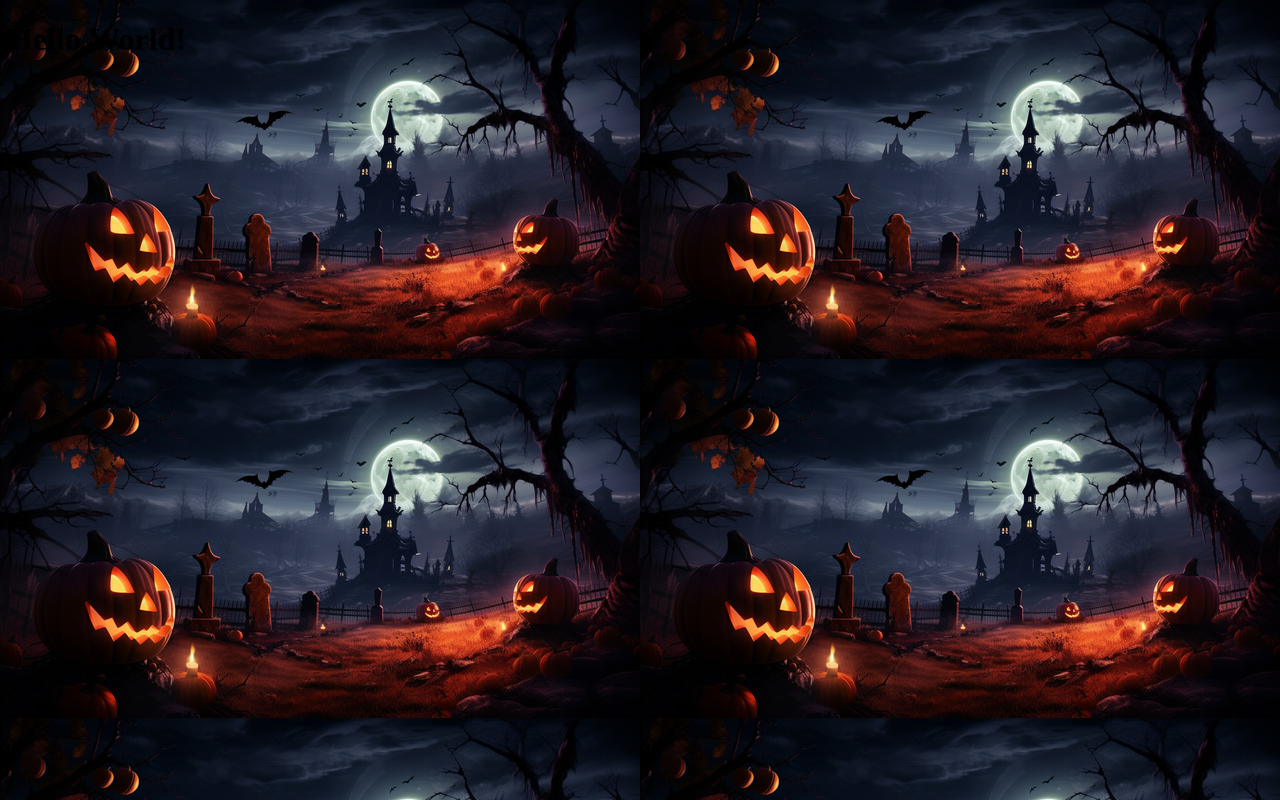
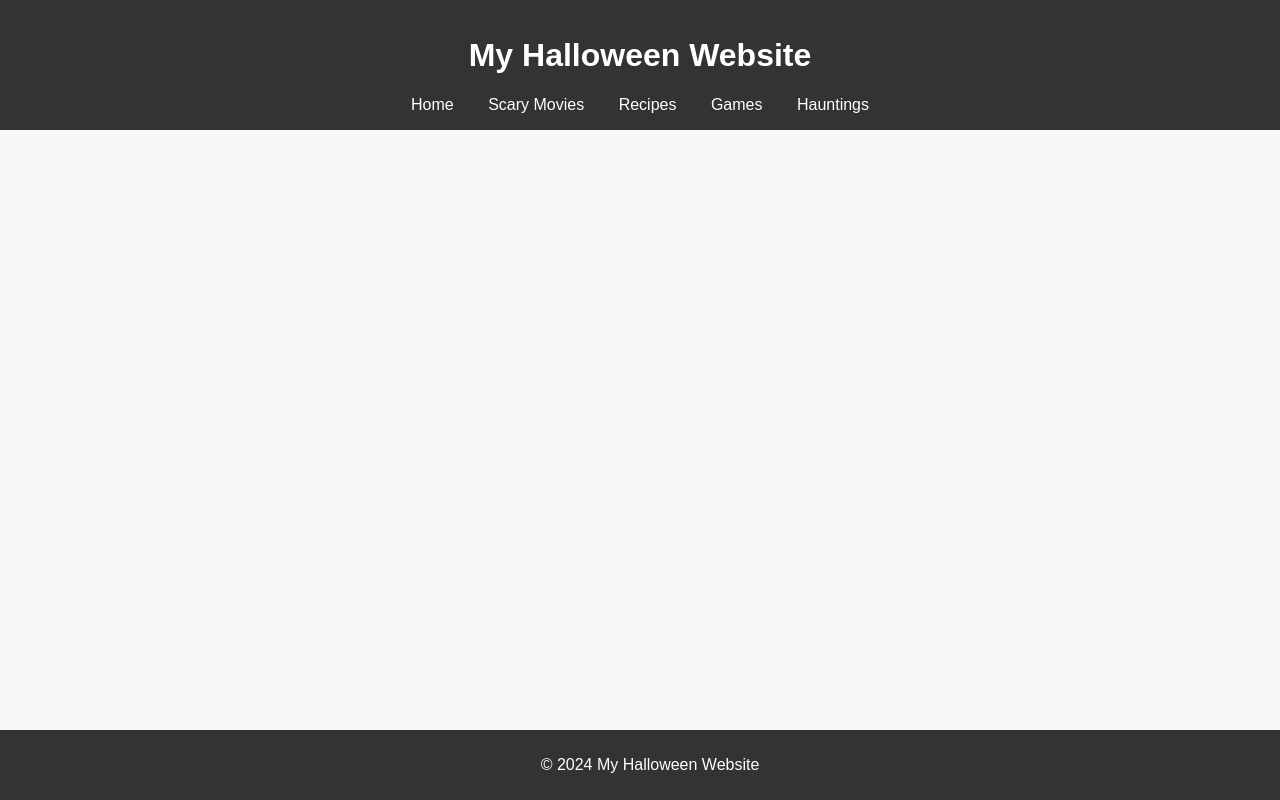
Before and after one commit to Bugatti-design/My-Halloween-Page, a plain HTML site: page index.html in a window 1280 px wide. Drawn offline with Linux system fonts and the light colour scheme.

Commit message:
template
The template

```diff
--- /dev/null
+++ b/css/style.css
@@ -0,0 +1,47 @@
+/* style.css */
+body {
+    font-family: Arial, sans-serif;
+    margin: 0;
+    padding: 0;
+    background-color: #f7f7f7;
+}
+
+header {
+    background-color: #333;
+    color: white;
+    padding: 1em;
+    text-align: center;
+}
+
+nav ul {
+    list-style-type: none;
+    margin: 0;
+    padding: 0;
+    overflow: hidden;
+    background-color: #333;
+}
+
+nav ul li {
+    display: inline;
+    padding: 0 15px;
+}
+
+nav ul li a {
+    color: white;
+    text-decoration: none;
+}
+
+main {
+    padding: 20px;
+    text-align: center;
+}
+
+footer {
+    background-color: #333;
+    color: white;
+    text-align: center;
+    padding: 10px;
+    position: fixed;
+    width: 100%;
+    bottom: 0;
+}
--- a/index.html
+++ b/index.html
@@ -1,12 +1,32 @@
 <!DOCTYPE html>
-<html xmlns="https://www.w2.org/1999/html" xml:lang="en" lang="en">
-    <head>
-        <meta http-equiv="content-type" content="text/html; charset=utf-8" />
-        <title> My Halloween Page </title>
-        <link rel="stylesheet" type="text/css" href="style.css">
-    </head>
-    <body>
-        <h1> Hello World! </h1>
-        <!--Page content goes here-->
-    </body>
+<html lang="en">
+<head>
+    <meta charset="UTF-8">
+    <meta name="viewport" content="width=device-width, initial-scale=1.0">
+    <title>My Halloween Page - Home</title>
+    <link rel="stylesheet" href="css/style.css">
+</head>
+<body>
+    <header>
+        <h1>My Halloween Website</h1>
+        <nav>
+            <ul>
+                <li><a href="index.html">Home</a></li>
+                <li><a href="pages/scaryMovies.html">Scary Movies</a></li>
+                <li><a href="pages/recipes.html">Recipes</a></li>
+                <li><a href="pages/games.html">Games</a></li>
+                <li><a href="pages/hauntedPlaces.html">Hauntings</a></li>
+            </ul>
+        </nav>
+    </header>
+
+    <main>
+        <h2></h2>
+        <p></p>
+    </main>
+
+    <footer>
+        <p>&copy; 2024 My Halloween Website</p>
+    </footer>
+</body>
 </html>
--- a/style.css
+++ /dev/null
@@ -1,3 +0,0 @@
-body{
-    background-image:url("images/background1.jpg");
-}
```
Also changed, not shown: pages/games.html (added, +31 -0 lines), pages/hauntedPlaces.html (added, +32 -0 lines), pages/recipes.html (added, +31 -0 lines), pages/scaryMovies.html (added, +31 -0 lines), 1 other file.
